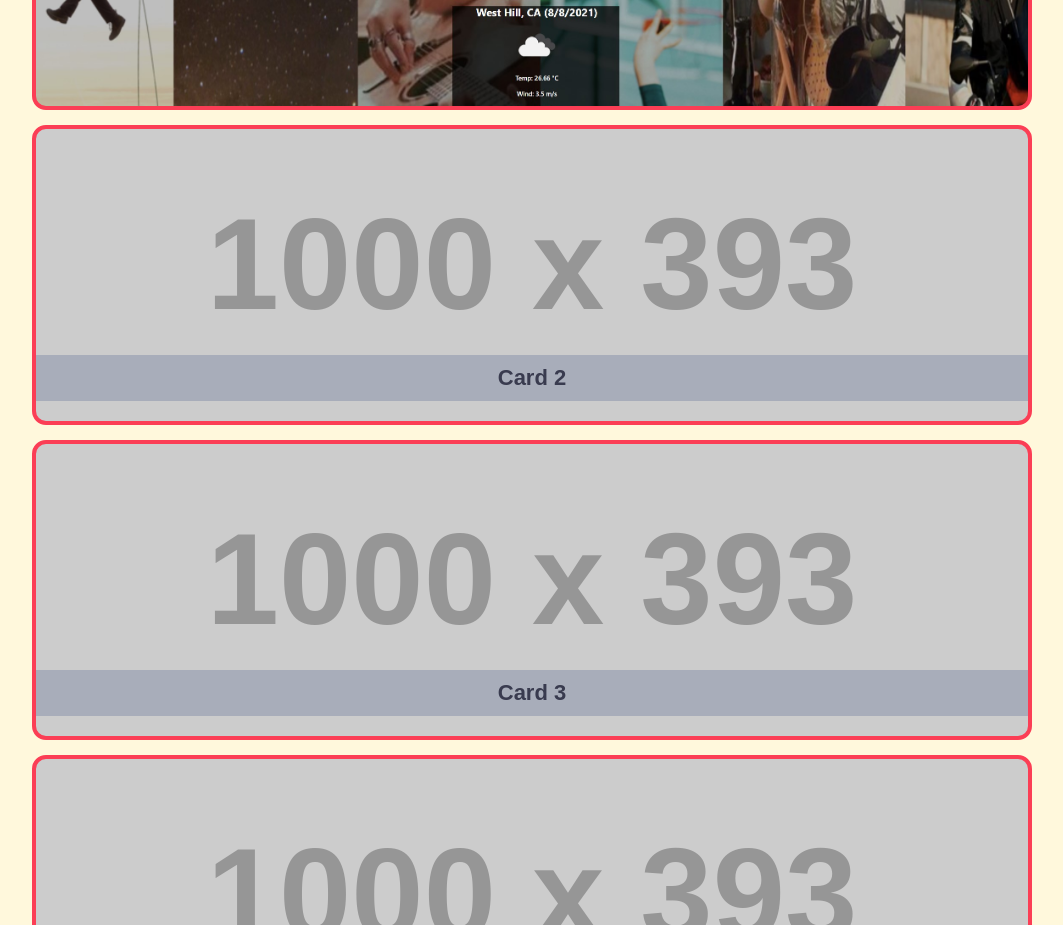
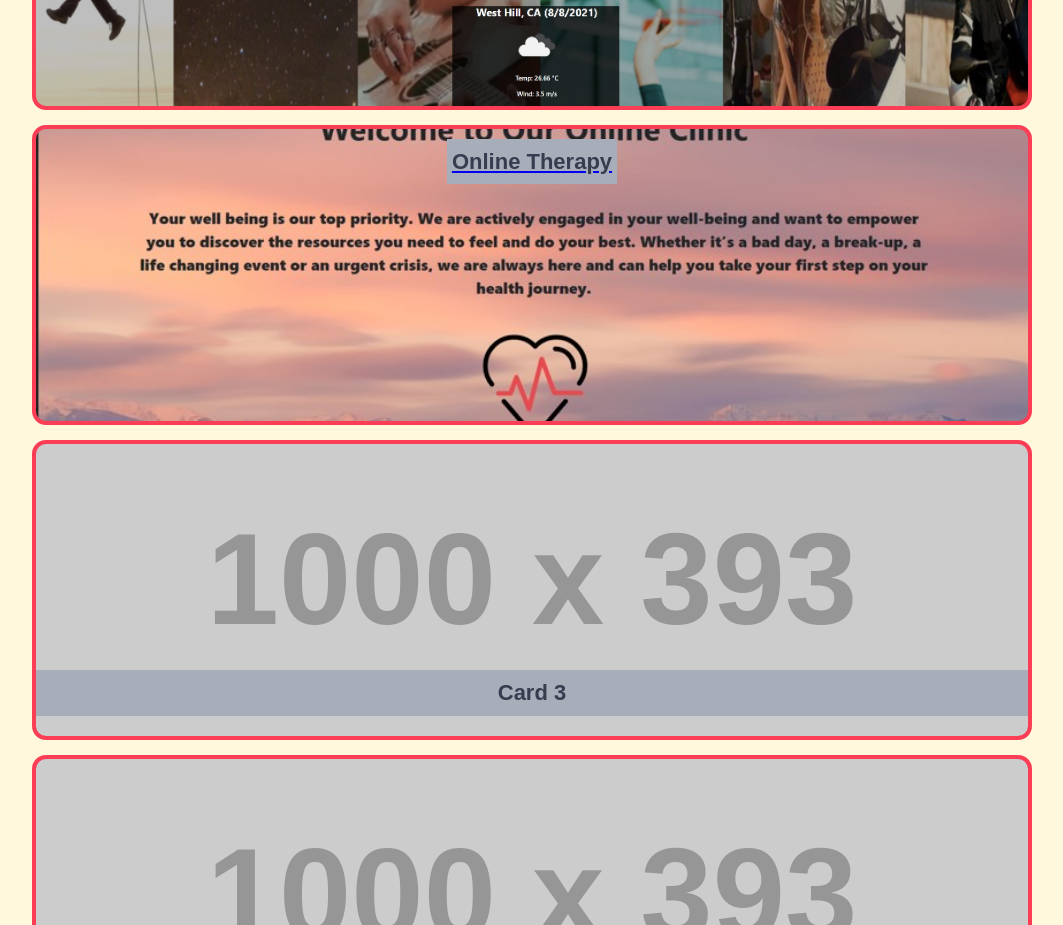
Before and after one commit to DawkC/Charles-Dawkins-Portfolio, a plain HTML site: page index.html in a window 1280 px wide. Shown: the part 960-1885 px from the top of the page, without its empty margins (108-1171 px from the left). Drawn offline with Linux system fonts and the light colour scheme; placeholder pictures from the web are drawn by us.

Commit message:
adding project 2

```diff
--- a/assets/css/style.css
+++ b/assets/css/style.css
@@ -173,7 +173,7 @@ header nav li a:hover {
   }
 
   #image2 {
-    background-image: url('https://via.placeholder.com/1000/393b4f/fb3e55?text=Placeholder');
+    background-image: url('../images/online-therapy-2.jpg');
     background-color: #cccccc;
     height: 300px;
     width: 1000px;
--- a/index.html
+++ b/index.html
@@ -60,7 +60,7 @@
                     <a href="https://team4project1.github.io/Bored/"><span class="project-name">Bored!</span></a>
                 </div>
                 <div class="flex-item" id="image2">
-                    <span>Card 2</span>
+                    <a href="https://online-therapy-44444.herokuapp.com/"><span class="project-name">Online Therapy</span></a>
                 </div>
                 <div class="flex-item" id="image3">
                     <span>Card 3</span>
```
Also changed, not shown: assets/images/online-therapy-2.jpg (added), 1 other file.
